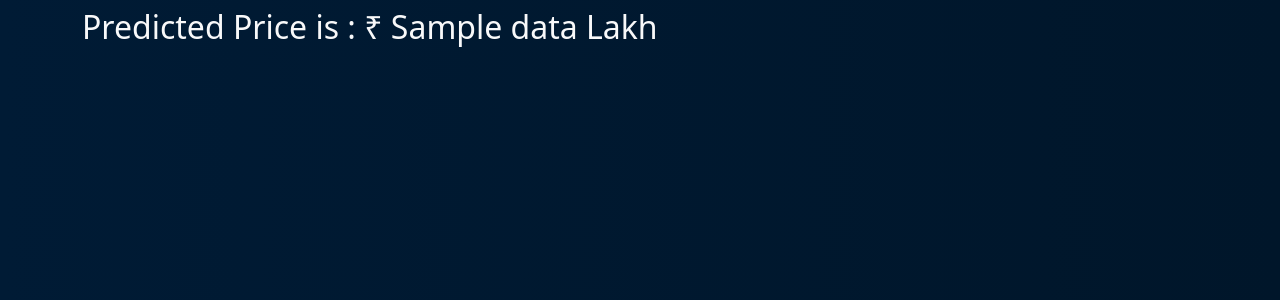
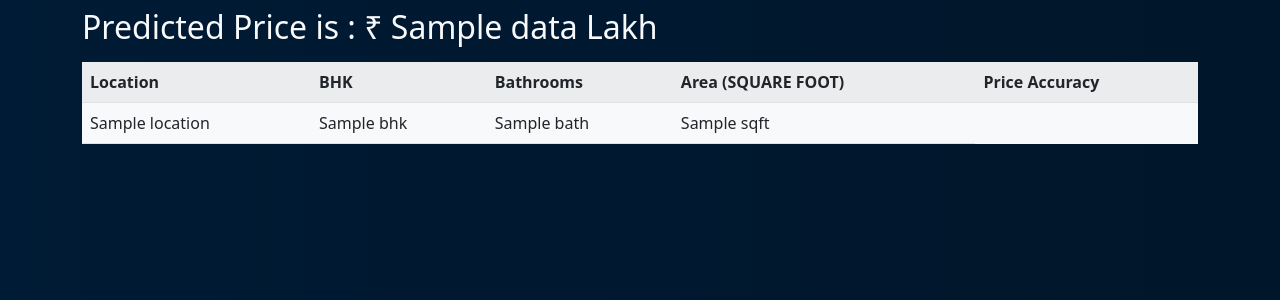
Before and after one commit to incredible-India/House-Pricing-ML, a Django app: template HousePricing/prediction/templates/prediction/finalresult.html in a window 1280 px wide. Shown: the part 56-356 px from the top of the page. Run offline with Django 4.2, Linux system fonts and the light colour scheme; the template is opened without the code that fills it: most values are stand-ins (such as "Sample title", 1, 10 or a date in 2020); parts of the project's set-up code (start-up, migrations or seed data) failed here and were passed over.

Commit message:
added table for rest of information shown

```diff
--- a/HousePricing/prediction/templates/prediction/finalresult.html
+++ b/HousePricing/prediction/templates/prediction/finalresult.html
@@ -15,5 +15,25 @@
 <div class="container mt-2">
 
     <h2 class="text-light">Predicted Price is : ₹ {{data}} Lakh</h2>
+
+    <div class="mt-3">
+
+        <table class="table table-striped text-dark bg-light">
+
+            <tr><th>Location</th>
+            <th>BHK</th>
+            <th>Bathrooms</th>
+            <th>Area (SQUARE FOOT)</th>
+            <th title='Predicted Price Accuracy'>Price Accuracy</th></tr>
+
+
+            <tr>
+                <td>{{location}}</td>
+                <td>{{bhk}}</td>
+                <td>{{bath}}</td>
+                <td>{{sqft}}</td>
+            </tr>
+        </table>
+    </div>
 </div>
 {% endblock content %}
--- a/HousePricing/prediction/views.py
+++ b/HousePricing/prediction/views.py
@@ -92,7 +92,7 @@ class index(View):
         return render(request, 'prediction/finalresult.html',{
 
             'data' : finalPrice,
-            'loaction' : userlocation,
+            'location' : userlocation,
             'sqft':usersqft,
             'bath' : userbath,
             'bhk' : userbhk
```
